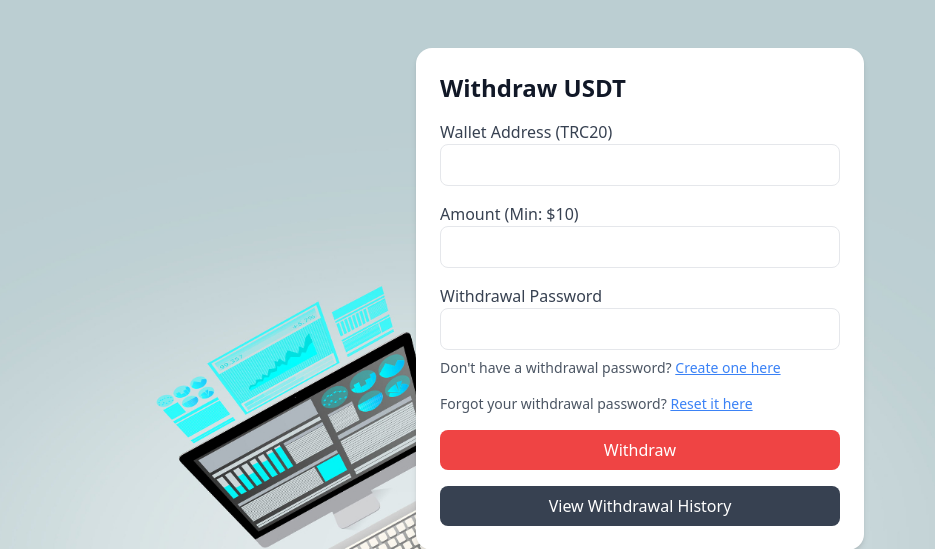
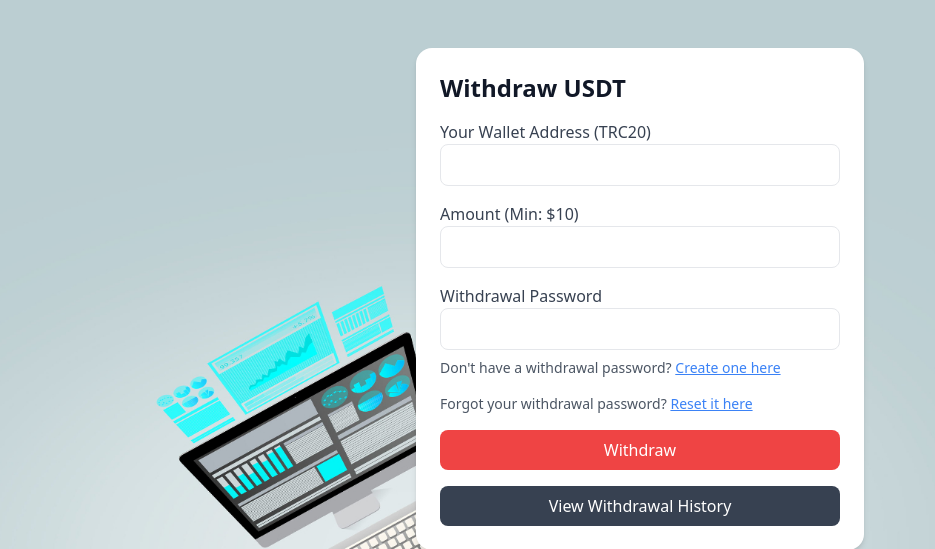
Before and after one commit to AdeSam11/specites_app, a Django app: template templates/transactions/transaction_withdraw.html in a window 1280 px wide. Shown: the top 549 px of the page, without its empty margins (0-935 px from the left). Run offline with Django 3.2, Linux system fonts and the light colour scheme; the template is opened without the code that fills it, so the values that code supplies are empty; some libraries are stand-ins or nearby versions.

Commit message:
Modify Transaction Views

```diff
--- a/templates/transactions/transaction_withdraw.html
+++ b/templates/transactions/transaction_withdraw.html
@@ -20,7 +20,7 @@
         <form method="POST" action="{% url 'transactions:withdraw_money' %}" id="withdraw-form">
             {% csrf_token %}
 
-            <label class="block text-gray-700">Wallet Address (TRC20)</label>
+            <label class="block text-gray-700">Your Wallet Address (TRC20)</label>
             <input type="text" name="wallet_address" id="wallet_address" class="w-full border rounded-lg p-2 mb-4" required>
 
             <label class="block text-gray-700">Amount (Min: $10)</label>
```
